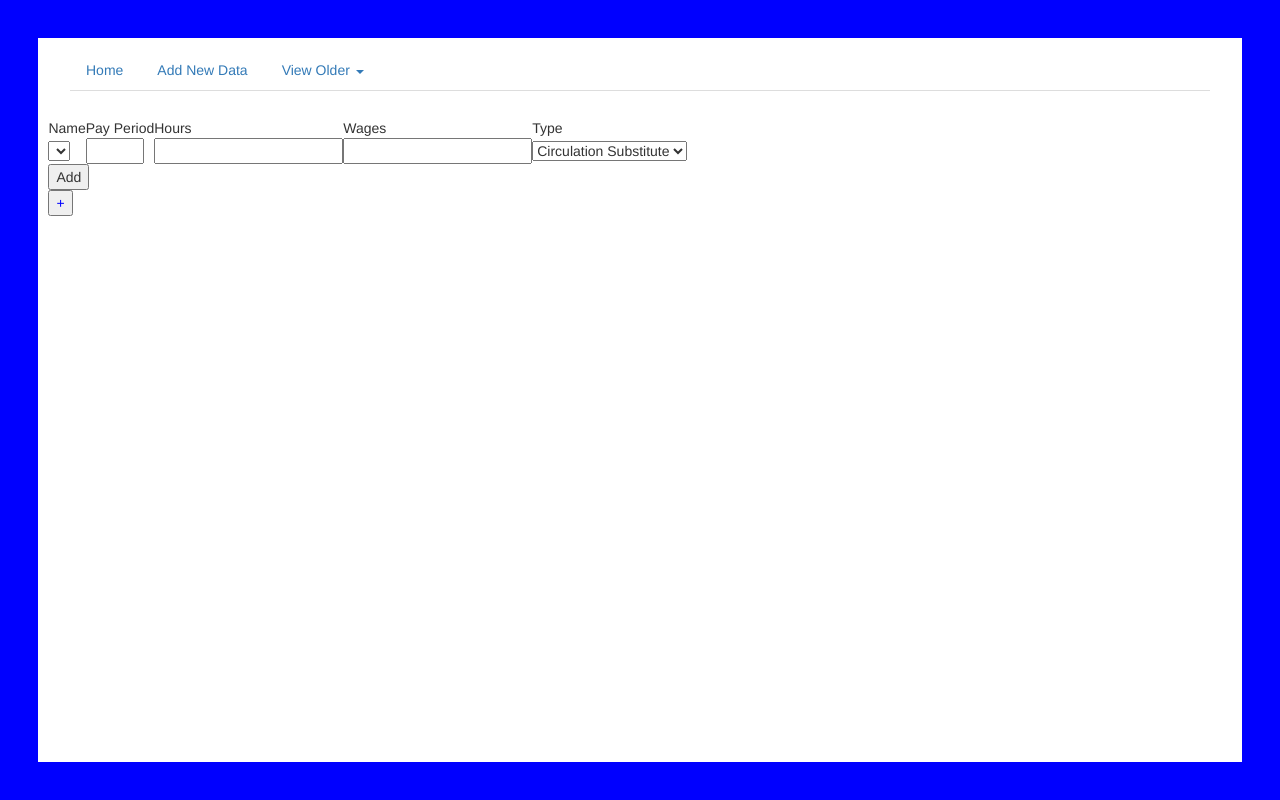
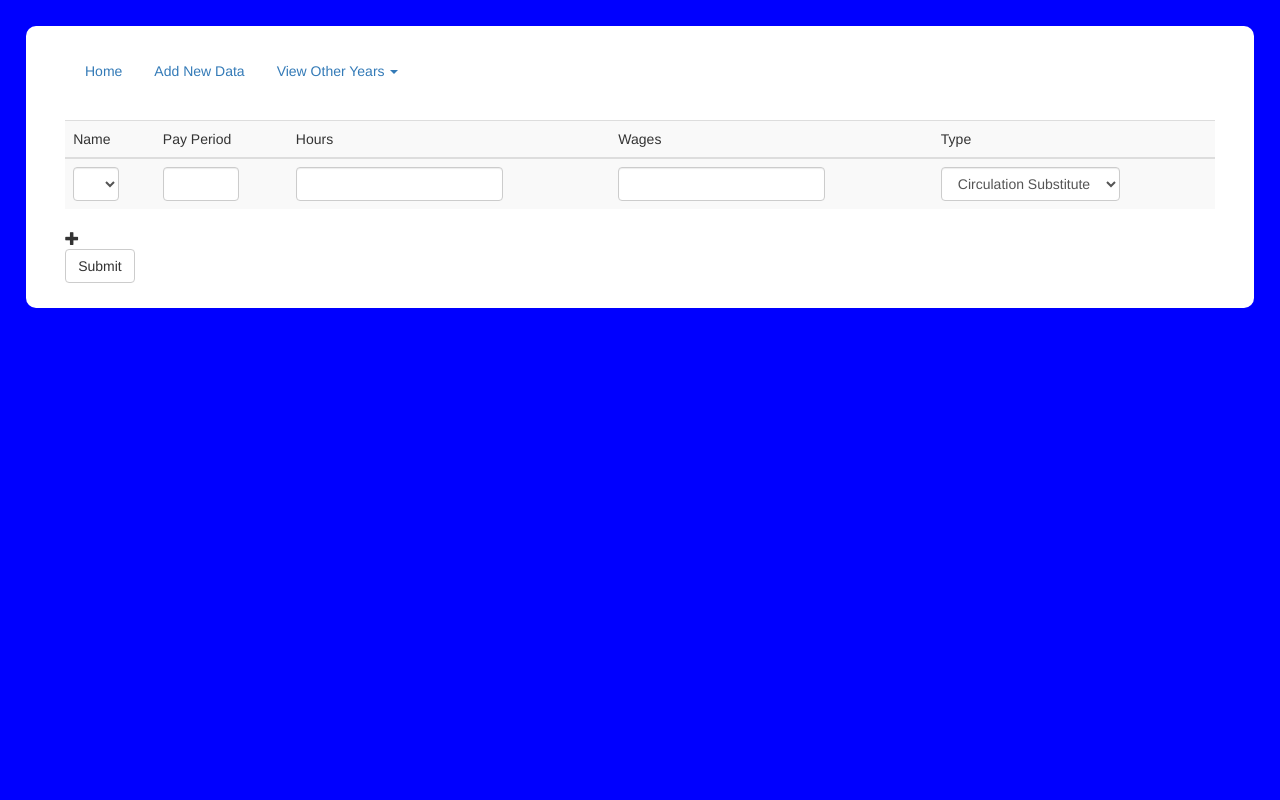
Before and after one commit to dcmcand/hours, a CodeIgniter app: page /hours/hours/add_data in a window 1280 px wide. Run offline with CodeIgniter, Linux system fonts and the light colour scheme; lists and menus that the app fills with data are empty; some libraries are stand-ins or nearby versions.

Commit message:
finished styling site

```diff
--- a/application/controllers/hours.php
+++ b/application/controllers/hours.php
@@ -20,9 +20,16 @@ class Hours extends CI_Controller {
 		$data['totals']=$this->hours_model->totals($year);
 		$data['summary_by_type']=$this->hours_model->summary_by_type($year);
 		$data['year']=$year;
-		$this->load->view('header');
+		$this->header();
 		$this->load->view('hours', $data);
+		$this->load->view('footer');
 
+	}
+	public function header(){
+		$this->load->model('hours_model');
+		$data['years']=$this->hours_model->get_years();
+		#print_r($data.['years']);
+		$this->load->view('header',$data);
 	}
 
 	public function search_by_employee($year,$script='$("#details_table").hide();'){
@@ -32,8 +39,9 @@ class Hours extends CI_Controller {
 		$data['wages']=$this->hours_model->emp_wages($year);
 		$data['script']=$script;
 		$data['year']=$year;
-		$this->load->view('header');
+		$this->header();
 		$this->load->view('display_by_employee',$data);
+		#$this->load->view('footer');
 
 	}
 	public function search_by_type($year,$script='$("#details_table").hide();'){
@@ -43,8 +51,9 @@ class Hours extends CI_Controller {
 		$data['wages']=$this->hours_model->wages_by_type($year);
 		$data['script']=$script;
 		$data['year']=$year;
-		$this->load->view('header');
+		$this->header();
 		$this->load->view('display_by_type',$data);
+		$this->load->view('footer');
 	}
 	public function search_by_pay_period($year,$script='$("#details_table").hide();'){
 		//Search by pay period
@@ -54,15 +63,17 @@ class Hours extends CI_Controller {
 		$data['wages']=$this->hours_model->wages_by_pay_period($year);
 		$data['script']=$script;
 		$data['year']=$year;
-		$this->load->view('header');
+		$this->header();
 		$this->load->view('display_by_pay_period',$data);
+		$this->load->view('footer');
 	}
 	public function add_data(){
 		//Add new wage and hours data to the database
 		$this->load->model('hours_model');
 		$data['name']=$this->hours_model->emp_name();
-		$this->load->view('header');
+		$this->header();
 		$this->load->view('add_data',$data);
+		$this->load->view('footer');
 	}
 
 	public function add_data_success(){
@@ -74,8 +85,9 @@ class Hours extends CI_Controller {
 			} else {
 				$data['message']="Something went wrong";
 			}
-			$this->load->view('header');
+			$this->header();
 			$this->load->view('add_data_success', $data);
+			$this->load->view('footer');
 
 		}
 
@@ -97,8 +109,9 @@ class Hours extends CI_Controller {
 		$shift=$this->hours_model->get_one_shift($data);
 		$data['shift']=$shift;
 		$data['year']=$year;
-		$this->load->view('header');
+		$this->header();
 		$this->load->view('edit_data',$data);
+		$this->load->view('footer');
 	}
 	public function edit_data_success($year){
 		$this->load->model('hours_model');
@@ -173,9 +186,8 @@ class Hours extends CI_Controller {
 	}
 	public function older()
 	{
-		$this->load->model('hours_model');
-		$data['years']=$this->hours_model->get_years();
-		$this->load->view('header');
+
 		$this->load->view('older',$data);
+		$this->load->view('footer');
 	}
 }
--- a/application/models/hours_model.php
+++ b/application/models/hours_model.php
@@ -201,7 +201,7 @@ class Hours_model extends CI_Model {
 		$this->db->select('Year');
 		$this->db->group_by('Year');
 		$query = $this->db->get('pay');
-		//print_r $query->result_array();
+		#print_r $query->result_array();
 		return $query->result_array();
 	}
 }
--- a/application/views/add_data.php
+++ b/application/views/add_data.php
@@ -3,8 +3,8 @@
 </script>
 		<div id="search" class='center'>
 
-		<form name="myform" method="post" action='<?php echo site_url("hours/add_data_success")?>'>
-			<table id='mytable'>
+		<form class='form-inline' name="myform" method="post" action='<?php echo site_url("hours/add_data_success")?>'>
+			<table class='table table-striped' id='mytable'>
 				<tr>
 				<td>Name</td>
 				<td>Pay Period</td>
@@ -15,23 +15,23 @@
 				<tbody>
 				<tr>
 				<td>
-					<select class="name" name="shift[0][emp]">
+					<select class="name form-control" name="shift[0][emp]">
 						<?php foreach ($name as $n):
 						echo "<option value=" . $n['idEmployee'] . ">" . $n['first_name'] . " " .$n['last_name'] . '</option>';
 						endforeach;?>
 					</select>
 				</td>
 				<td>
-					<input class="pay_period" max="53" min="1" type="number" name="shift[0][pay_period]" required/>
+					<input class="pay_period form-control" max="53" min="1" type="number" name="shift[0][pay_period]" required/>
 				</td>
 				<td>
-					<input class="hours" type="number" max="99" step=".25" name="shift[0][hours]" required/>
+					<input class="hours form-control" type="number" max="99" step=".25" name="shift[0][hours]" required/>
 				</td>
 				<td>
-					<input class="wages" type="number" max="9999.99" step=".01" name="shift[0][wages]" required/>
+					<input class="wages form-control" type="number" max="9999.99" step=".01" name="shift[0][wages]" required/>
 				</td>
 				<td>
-					<select class="type" name="shift[0][type]">
+					<select class="type form-control" name="shift[0][type]">
 						<option value="pt">Part Time</option>
 						<option value="circ" selected>Circulation Substitute</option>
 						<option value="ref">Reference Substitute</option>
@@ -40,11 +40,11 @@
 				</tr>
 				</tbody>
 			</table>
+			<span id='add' class='glyphicon glyphicon-plus'></span><br/>
 
+			<input type="submit" class='btn btn-default' value='Submit'/>
+			</form>
 
-			<input type="submit" value='Add'/>
-			</form>
-			<button id='add' style="color: blue">+</button><br/>
 
 
 		</div>
--- a/application/views/add_data_success.php
+++ b/application/views/add_data_success.php
@@ -1,13 +1,13 @@
 
 
-<div class="center">
+<div class="col-md-6">
 <?php
 //print_r($test);
 //echo "<br/>";
 
 echo $message . "<br/>";
 $this->load->model('hours_model');
-	echo "<table>
+	echo "<table class='table table-striped'>
 		<tr>
 		<th>Name</th>
 		<th>Pay Period</th>
--- /dev/null
+++ b/application/views/footer.php
@@ -0,0 +1,10 @@
+		</div>
+	</body>
+
+</html>
+
+<script type="text/javascript">
+        $(document).ready(function () {
+            $('.dropdown-toggle').dropdown();
+        });
+   </script>
--- a/application/views/header.php
+++ b/application/views/header.php
@@ -4,9 +4,9 @@
 	<head>
 		<title>Lebanon Libraries</title>
 		<script type="text/javascript" language="Javascript"
-				src="https://ajax.googleapis.com/ajax/libs/jquery/1.4.4/jquery.min.js">
+				src="https://ajax.googleapis.com/ajax/libs/jquery/1.11.0/jquery.min.js">
 		</script>
-
+		<script src="https://maxcdn.bootstrapcdn.com/bootstrap/3.3.2/js/bootstrap.js"></script>
 		<link rel="stylesheet" href="https://maxcdn.bootstrapcdn.com/bootstrap/3.3.2/css/bootstrap.min.css">
 		<link rel="stylesheet" type="text/css" href='<?php echo site_url(array("assets","style.css"));?>'>
 
@@ -14,17 +14,21 @@
 	<body>
 	<nav class='navbar'>
 		<div class='container'>
-			<ul class="nav nav-tabs">
+			<ul class="nav nav-pills">
 				<li role='presentation'><a href='<?php echo base_url(); ?>'> Home </a> </li>
 				<li role='presentation'><a href='<?php echo base_url(); ?>hours/add_data/'> Add New Data</a></li>
-				<li class="dropdown">
-					<a class='dropdown-toggle' data-toggle='dropdown' role='button' href='#' aria-expanded="false"> View Older <span class='caret'></span></a>
-					<ul class="dropdown-menu" role="menu">
-						<li><a href='#'>1</a></li>
-						<li><a href='#'>1</a></li>
-						<li><a href='#'>1</a></li>
+				<li class='dropdown'>
+					<a href='#' data-toggle="dropdown" > View Other Years <span class='caret'></span></a>
+					<ul class="dropdown-menu" role="menu" aria-labelledby="dLabel">
+						<?php
+							foreach ($years as $year ) {
+								echo "<li role='presentation'><a href='" . site_url(array('hours','index',$year['Year'])) . "'>" . $year['Year'] . "</a></li>";
+							}
+						?>
 					</ul>
 				</li>
 			</ul>
 		</div>
 	</nav>
+
+<div class='container-fluid'>
--- a/assets/style.css
+++ b/assets/style.css
@@ -1,11 +1,14 @@
-html {
-height:100%;
-background-color: blue;
-padding: 3%;
+body {
+	padding: 2%;
+	border-radius: 10px;
 }
 
-body {
-height: 100%;
-padding:10px;
-background-color: white;
+html {
+	background-color: blue;
+	padding: 2%;
 }
+
+
+.head{
+	width: =100%;
+}
```
Also changed, not shown: application/views/display_by_employee.php (+12 -8 lines), application/views/display_by_pay_period.php (+12 -8 lines), application/views/display_by_type.php (+5 -5 lines), application/views/edit_data.php (+17 -7 lines), application/views/hours.php (+2 -7 lines), application/views/older.php (+0 -8 lines).
